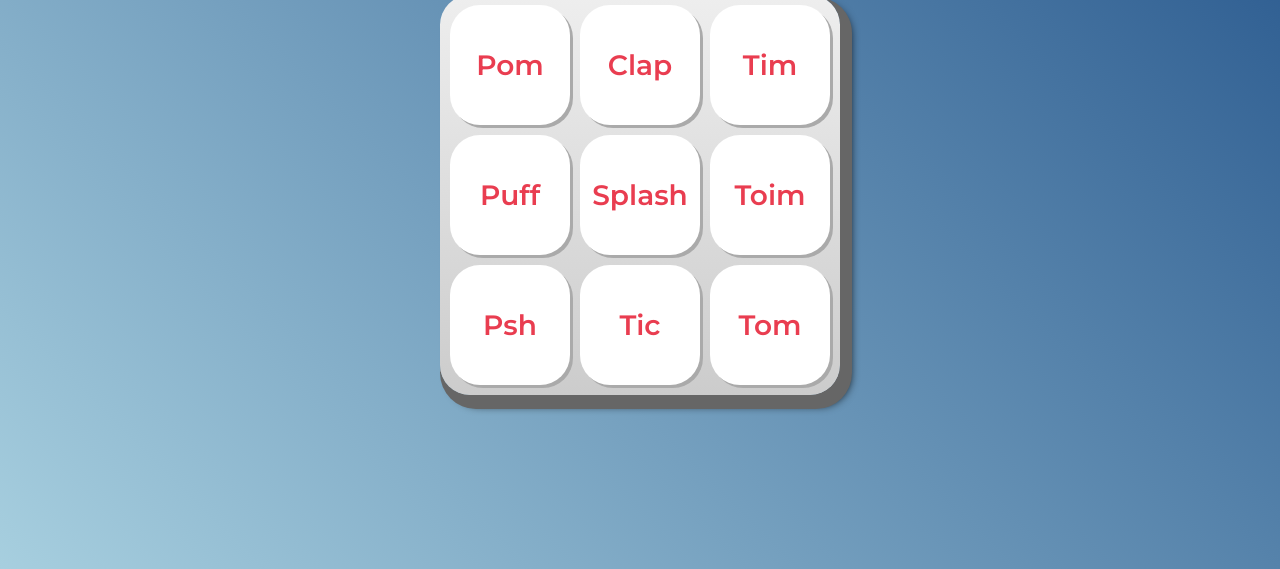
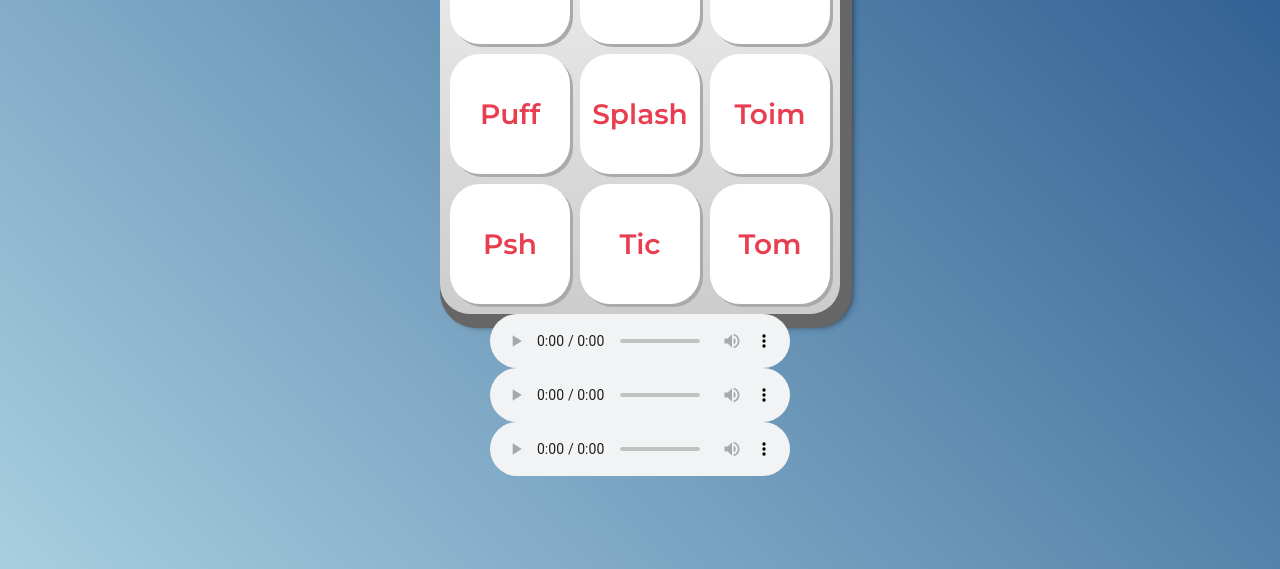
Before and after one commit to romulopena/aluramidi-1b-ccm, a plain HTML site: page index.html in a window 1280 px wide. Shown: the part 231-800 px from the top of the page. Drawn offline with Linux system fonts and the light colour scheme.

Commit message:
controls

```diff
--- a/index.html
+++ b/index.html
@@ -34,9 +34,9 @@
         <button class="tecla tecla_tom">Tom</button>
     </section>
 
-    <audio src="sounds/keyq.wav" id="som_tecla_pom"></audio>
-    <audio src="sounds/keyw.wav" id="som_tecla_clap"></audio>
-    <audio src="sounds/keye.wav" id="som_tecla_tim"></audio>
+    <audio controls src="sounds/keyq.wav" id="som_tecla_pom"></audio>
+    <audio controls src="sounds/keyw.wav" id="som_tecla_clap"></audio>
+    <audio controls src="sounds/keye.wav" id="som_tecla_tim"></audio>
     <audio src="sounds/keya.wav" id="som_tecla_puff"></audio>
     <audio src="sounds/keys.wav" id="som_tecla_splash"></audio>
     <audio src="sounds/keyd.wav" id="som_tecla_toim"></audio>
```
